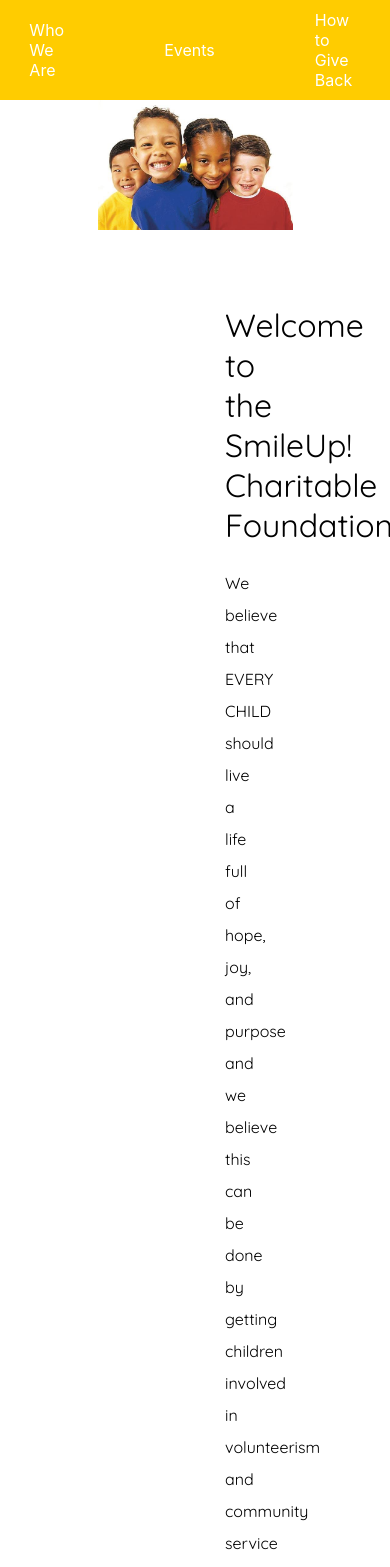
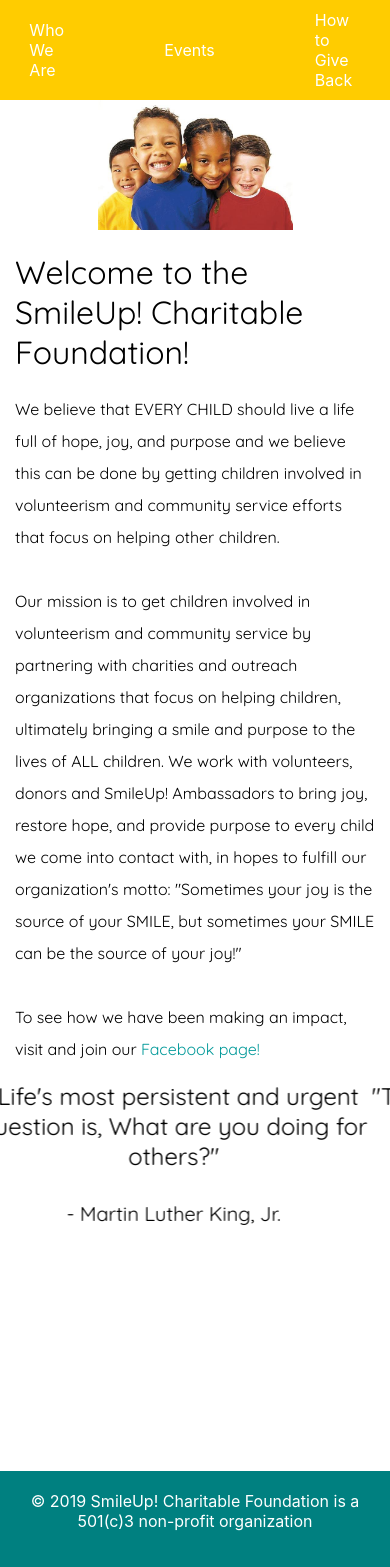
Before and after one commit to eddieatkinson/smileUp, a React (Create React App) app in the folder front-end/: page / in a window 390 px wide. Shown: the top 1567 px of the page. Built offline with nearby package versions, Linux system fonts and the light colour scheme.

Commit message:
quotes slider

```diff
--- a/front-end/package.json
+++ b/front-end/package.json
@@ -5,8 +5,9 @@
   "dependencies": {
     "@material-ui/core": "^3.9.3",
     "@material-ui/icons": "^3.0.2",
-    "axios": "^0.18.0",
+    "axios": "^0.19.0",
     "moment": "^2.24.0",
+    "pure-react-carousel": "^1.21.1",
     "react": "^16.8.3",
     "react-dom": "^16.8.3",
     "react-redux": "^6.0.1",
--- a/front-end/public/css/styles.css
+++ b/front-end/public/css/styles.css
@@ -6,8 +6,15 @@
   align-items: center;
 }
 
+
 .text-block {
   margin: 75px 225px;
+}
+
+@media only screen and (max-width: 900px) {
+  .text-block {
+    margin: 15px 15px;
+  }
 }
 
 h1 {
@@ -35,3 +42,22 @@
   text-decoration: none;
   color: #009999;
 }
+
+.quotes {
+  margin: auto;
+  font-family: Quicksand;
+  font-size: 36px;
+  text-align: center;
+  width: 60%;
+}
+
+@media only screen and (max-width: 900px) {
+  .quotes {
+    font-size: 24px;
+    width: 100%;
+  }
+}
+
+.citation {
+  font-size: 20px;
+}
--- /dev/null
+++ b/front-end/src/components/Quotes.js
@@ -0,0 +1,38 @@
+import React from 'react';
+import { CarouselProvider, Slider, Slide, ButtonBack, ButtonNext } from 'pure-react-carousel';
+import 'pure-react-carousel/dist/react-carousel.es.css';
+
+const naturalSlideWidth = window.innerWidth < 900 ? 100 : 6;
+const naturalSlideHeight = window.innerWidth < 900 ? 100: 1;
+
+function Quotes() {
+  return (
+    <CarouselProvider
+      naturalSlideHeight={naturalSlideHeight}
+      naturalSlideWidth={naturalSlideWidth}
+      totalSlides={2}
+      isPlaying
+    >
+      <Slider>
+        <Slide index={0}>
+          <div className='quotes'>
+              "Life's most persistent and urgent question is, What are you doing for others?"<br /><br />
+          </div>
+          <div className='quotes citation'>
+            - Martin Luther King, Jr.
+          </div>
+        </Slide>
+        <Slide index={1}>
+          <div className='quotes'>
+            "The best way to find yourself is to lose yourself in the service of others."<br /><br />
+          </div>
+          <div className='quotes citation'>
+            - Mahatma Gandhi
+          </div>
+        </Slide>
+      </Slider>
+    </CarouselProvider>
+  );
+}
+
+export default Quotes;
--- a/front-end/src/containers/Home.js
+++ b/front-end/src/containers/Home.js
@@ -4,6 +4,7 @@
 import mainSmiles from '../assets/main-smiles.jpg';
 
 import LogoutAction from '../actions/LogoutAction';
+import Quotes from '../components/Quotes';
 
 class Home extends Component {
   buttonClicked() {
@@ -51,6 +52,7 @@
             To see how we have been making an impact, visit and join our <Link className='fb-link' to='/facebook' target='_blank'>Facebook page!</Link>
           </p>
         </div>
+        <Quotes />
       </div>
     )
   }
```
Also changed, not shown: 1 other file (tests, documents, lock files or other folders).
